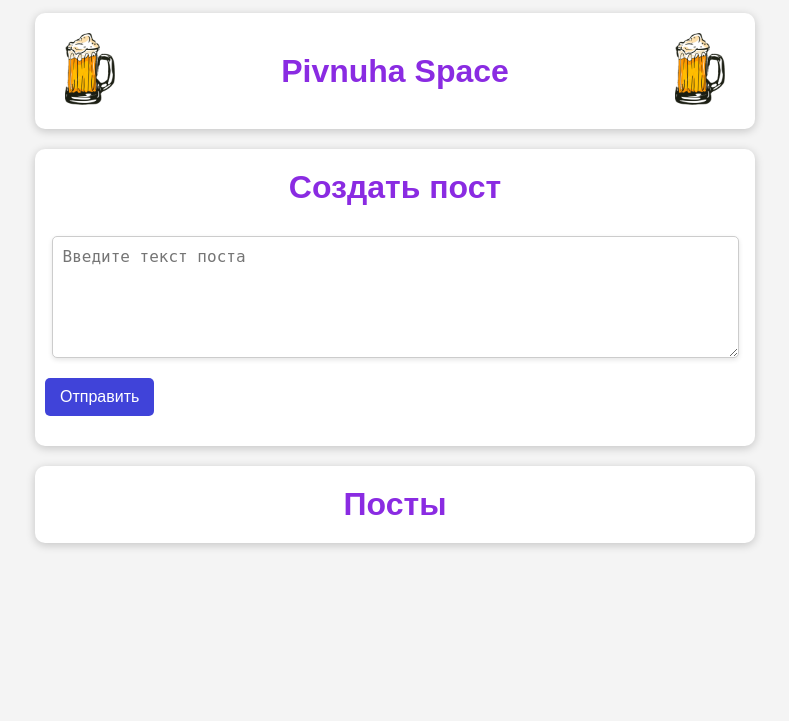
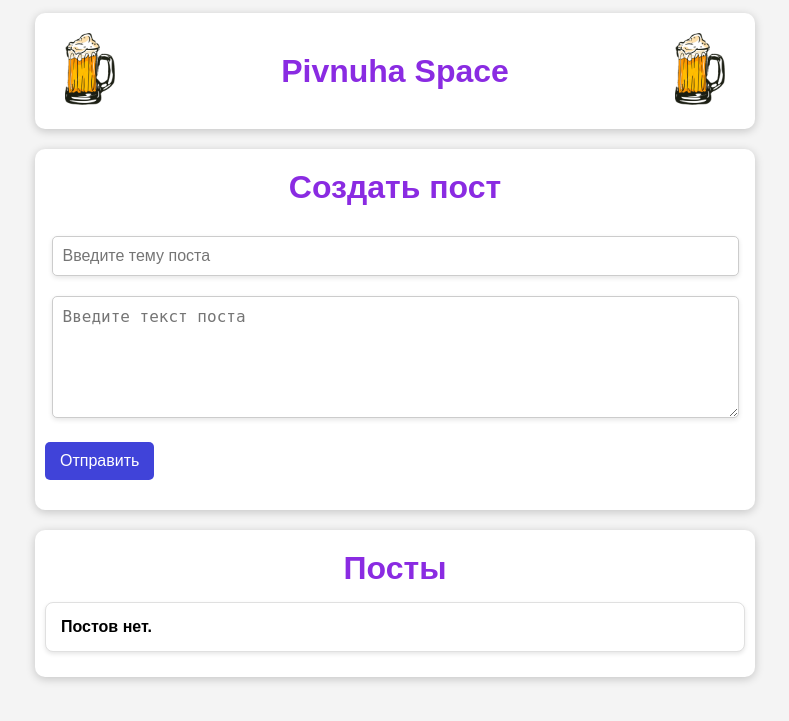
Before and after one commit to pudge063/django_blog, a Django app: page / in a window 1280 px wide. Shown: the top 721 px of the page, without its empty margins (245-1034 px from the left). Run offline with Django 5.2, Linux system fonts and the light colour scheme; data that the repository does not hold is empty.

Commit message:
articles form + display

```diff
--- /dev/null
+++ b/blog/forms.py
@@ -0,0 +1,26 @@
+from django import forms
+from .models import Article
+
+class ArticleForm(forms.ModelForm):
+    class Meta:
+        model = Article
+        fields = ['title', 'text']
+        widgets = {
+            'title': forms.TextInput(attrs={
+                'class': 'form-control',
+                'placeholder': 'Введите тему поста',
+                'required': True,
+                'id': 'create_post_title'
+        }),
+
+            'text': forms.Textarea(attrs={
+                'class': 'form-control',
+                'placeholder': 'Введите текст поста',
+                'required': True,
+                'id': 'create_post_content',
+            }),
+        }
+        labels = {
+            'title': '',
+            'text': '',
+        }
--- a/blog/models.py
+++ b/blog/models.py
@@ -6,4 +6,4 @@ class Article(models.Model):
     id = models.AutoField(primary_key=True)
     title = models.CharField(max_length=20)
     text = models.CharField(max_length=1000)
-    date = models.DateField(max_length=20)
+    date = models.DateTimeField(auto_now_add=True)
--- a/blog/static/blog/css/create_post.css
+++ b/blog/static/blog/css/create_post.css
@@ -1,4 +1,10 @@
 .create_post_content {
+    margin-top: 10px;
+    color: #555;
+    width: 100%;
+}
+
+.create_post_title {
     margin-top: 10px;
     color: #555;
     width: 100%;
@@ -7,7 +13,24 @@
 .post-form {
     display: flex;
     flex-direction: column;
-    margin: 20px 0;
+    margin: 20px auto;
+}
+
+p {
+    margin: 0 auto;
+    width: 100%;
+    text-align: center;
+}
+
+#create_post_title {
+    width: 95%;
+    margin: 10px auto;
+    padding: 10px;
+    border: 1px solid #ccc;
+    border-radius: 5px;
+    box-shadow: 0 2px 5px rgba(0, 0, 0, 0.1);
+    font-size: 16px;
+    resize: vertical;
 }
 
 #create_post_content {
--- a/blog/templates/components/create_post/create_post.html
+++ b/blog/templates/components/create_post/create_post.html
@@ -7,7 +7,8 @@
 <div class="container">
     <h2>Создать пост</h2>
     <form action="" method="post" class="post-form">
-        <textarea name='post_content' id='create_post_content' placeholder='Введите текст поста' required></textarea>
+        {% csrf_token %}
+        {{ form.as_p }}
         <div class="button-container">
             <input type='submit' value='Отправить' class='submit-button'>
         </div>
--- a/blog/templates/components/posts/posts.html
+++ b/blog/templates/components/posts/posts.html
@@ -15,11 +15,14 @@
             </div>
             <form action='' method='POST' style='display: inline;'>
                 <input type='hidden' name='post_id'>
-                <button type='submit' class='delete-button'>Удалить</button>
+                <!-- <button type='submit' class='delete-button'>Удалить</button> -->
             </form>
 
         </div>
         <p class='post-content'>{{ row.text }}</p>
     </div>
     {% endfor %}
+    {% if not articles %}
+        <div class='post-item'>Постов нет.</div>
+    {% endif %}
 </div>
--- a/blog/views.py
+++ b/blog/views.py
@@ -1,17 +1,18 @@
 from django.utils import timezone
-from unittest import loader
 from django.http import HttpResponse
-from django.shortcuts import render
+from django.shortcuts import redirect, render
 from .models import Article
-
-# Create your views here.
+from .forms import ArticleForm
 
 def index(request):
-    articles = Article.objects.filter(date__lte=timezone.now()).order_by('date')
+    articles = Article.objects.filter(date__lte=timezone.now()).order_by('-date')
 
-    return render(request, "blog/index.html", {'articles': articles})
+    form = ArticleForm()
 
+    if request.method == 'POST':
+        form = ArticleForm(request.POST)
+        if form.is_valid():
+            form.save()
+            return redirect('/')
 
-# def publish(request):
-
-#     return render(request, "blog/index.html")
+    return render(request, "blog/index.html", {'articles': articles, 'form': form})
```
